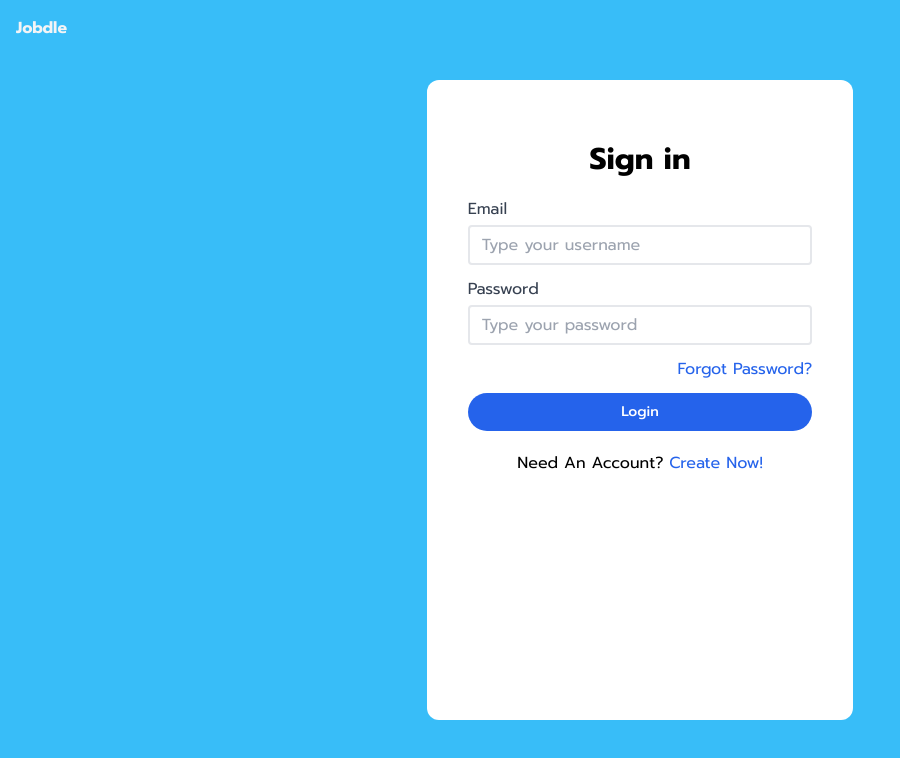
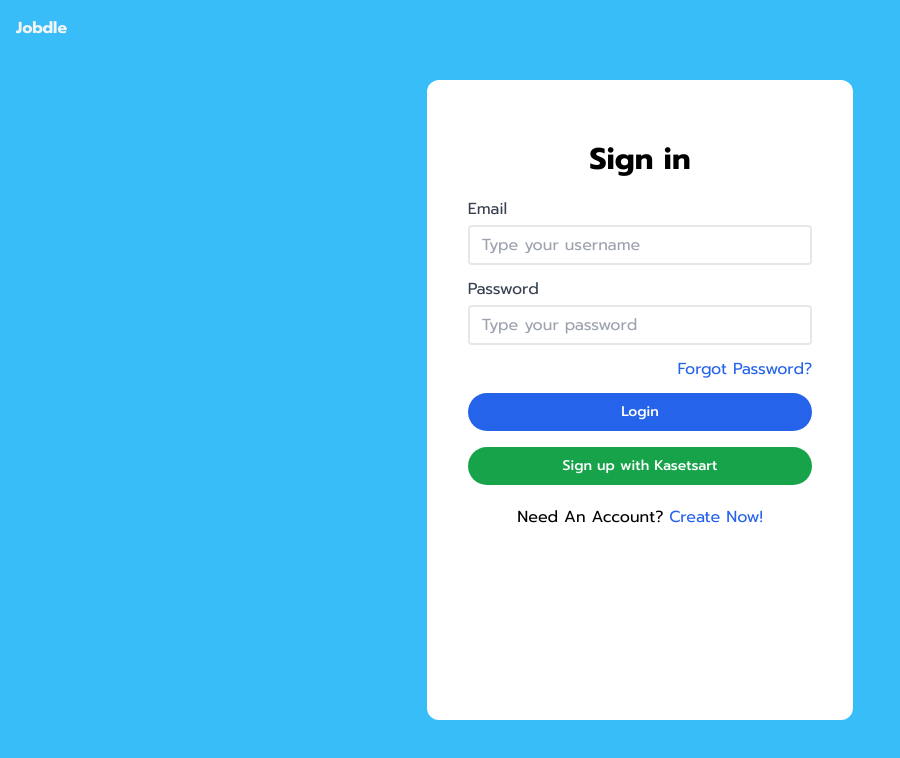
Before and after one commit to beamuu/jobdle-frontend, a Next.js app: page /signin in a window 1280 px wide. Shown: the top 758 px of the page, without its empty margins (0-900 px from the left). Built offline with nearby package versions, Linux system fonts and the light colour scheme; no server answers.

Commit message:
✨ Sign in with Kasetsart

```diff
--- /dev/null
+++ b/pages/auth/kraikub.tsx
@@ -0,0 +1,40 @@
+import { useRouter } from "next/router";
+import { useEffect } from "react";
+
+const SupportKraikubAuth = () => {
+  const router = useRouter();
+
+  function getOpenIDConnect(id_token: string) {
+    const openidBase64 = (id_token as string).split(".")[1];
+    if (!openidBase64) return "";
+    const buff = Buffer.from(openidBase64, "base64");
+    return JSON.parse(buff.toString("utf-8"));
+  }
+  useEffect(() => {
+    if (router.query && router.query.id_token) {
+      const idtoken = getOpenIDConnect(router.query.id_token as string);
+      const { fullName, personalEmail } = idtoken;
+      const firstName = fullName.split(" ")[0]
+      const lastName = fullName.split(" ")[1]
+      if (firstName && lastName && personalEmail) {
+        router.push(`/signup?firstname=${firstName}&lastname=${lastName}&email=${personalEmail}`);
+      } else {
+        router.push("/signin")
+      }
+    }
+
+
+  }, [router]);
+
+
+
+  return (
+    <>
+      <div>Authenticating...</div>
+    </>
+  );
+};
+
+SupportKraikubAuth.noLayout = true;
+
+export default SupportKraikubAuth;
--- a/pages/signin.tsx
+++ b/pages/signin.tsx
@@ -6,6 +6,15 @@ import { useRouter } from "next/router";
 import { getUserData, signInAccount } from "../services/AccountServices";
 import ButtonComponent from "../components/ButtonComponent";
 import { useForm } from "react-hook-form";
+import Link from "next/link";
+
+const scope =
+  "openid%20email%20profile_pic%20student%20educations%20fullname%20account_type";
+const clientId = "d1c641c30dd8d85add98cb275ab9cacc";
+const redirectUri = "http://localhost:3000/auth/kraikub";
+const signinWithKasetsart = {
+  baseUrl: `https://dev.kraikub.com/signin?client_id=${clientId}&scope=${scope}&redirect_uri=${redirectUri}&response_type=implicit`,
+};
 
 type SignInPageWithNoLayout = NextPage & {
   noLayout: boolean;
@@ -111,7 +120,7 @@ const SignInPage: SignInPageWithNoLayout = () => {
                 Forgot Password?
               </a>
             </div>
-            <div className="flex justify-center mb-3 items-center">
+            <div className="flex gap-y-4 flex-col justify-center mb-3 items-center">
               <ButtonComponent
                 className="border border-transparent rounded-full bg-blue-600 hover:bg-blue-500 w-full py-2 px-4 text-sm font-medium text-white"
                 type="submit"
@@ -120,17 +129,26 @@ const SignInPage: SignInPageWithNoLayout = () => {
               >
                 Login
               </ButtonComponent>
+              <a href={signinWithKasetsart.baseUrl} className="w-full">
+                <ButtonComponent
+                  className="border border-transparent rounded-full bg-green-600 hover:bg-green-500 w-full py-2 px-4 text-sm font-medium text-white"
+                  type="button"
+                  disabled={isLoading}
+                  isLoading={isLoading}
+                >
+                  Sign up with Kasetsart
+                </ButtonComponent>
+              </a>
             </div>
           </form>
           <div className="flex justify-center my-5">
             <p>
               Need An Account?{" "}
-              <a
-                href="/signup"
-                className="text-blue-600 visited:text-purple-600 hover:underline hover:cursor-pointer"
-              >
-                Create Now!
-              </a>
+              <Link href="/signup">
+                <a className="text-blue-600 visited:text-purple-600 hover:underline hover:cursor-pointer">
+                  Create Now!
+                </a>
+              </Link>
             </p>
           </div>
         </div>
--- a/pages/signup.tsx
+++ b/pages/signup.tsx
@@ -4,6 +4,7 @@ import axios, { AxiosError } from "axios";
 import { useRouter } from "next/router";
 import { useForm } from "react-hook-form";
 import ErrorMessage from "../components/ErrorMessage";
+import Link from "next/link";
 
 type SignUpPageWithNoLayout = NextPage & {
   noLayout: boolean;
@@ -35,7 +36,14 @@ const SignUpPage: SignUpPageWithNoLayout = () => {
     handleSubmit,
     watch,
     formState: { errors },
-  } = useForm({ defaultValues: defaultValue });
+  } = useForm({
+    defaultValues: {
+      ...defaultValue,
+      firstname: router.query.firstname,
+      lastname: router.query.lastname,
+      email: router.query.email,
+    },
+  });
 
   // const [userData, setUserData] = useState(defaultValue);
   const [isLoading, setIsLoading] = useState(false);
@@ -119,13 +127,20 @@ const SignUpPage: SignUpPageWithNoLayout = () => {
                 placeholder="Your Phone number"
                 {...register("tel", {
                   required: "This is required.",
-                  pattern: { value: /^(\+\d{1,2}\s?)?1?\-?\.?\s?\(?\d{3}\)?[\s.-]?\d{3}[\s.-]?\d{4}$/, message: "Please type phone number correctly." },
+                  pattern: {
+                    value:
+                      /^(\+\d{1,2}\s?)?1?\-?\.?\s?\(?\d{3}\)?[\s.-]?\d{3}[\s.-]?\d{4}$/,
+                    message: "Please type phone number correctly.",
+                  },
                 })}
               />
               <ErrorMessage>{errors.tel?.message}</ErrorMessage>
             </div>
             <div className="mb-3">
-              <label className="block text-gray-700 my-1">Password <span className="text-gray-400">(At least 8 characters)</span></label>
+              <label className="block text-gray-700 my-1">
+                Password{" "}
+                <span className="text-gray-400">(At least 8 characters)</span>
+              </label>
               <input
                 className="border-2 border-gray-200 rounded w-full py-2 px-3 text-gray-700 leading-tight focus:outline-none focus:border-blue-500"
                 type="password"
@@ -178,9 +193,9 @@ const SignUpPage: SignUpPageWithNoLayout = () => {
 
           <div className="flex justify-center my-5">
             <p className="mr-2">You have an account ? </p>
-            <a href="/signin" className="text-blue-600 visited:text-purple-600">
-              Sign In
-            </a>
+            <Link href="/signin">
+              <a className="text-blue-600 visited:text-purple-600">Sign In</a>
+            </Link>
           </div>
         </div>
       </div>
```
